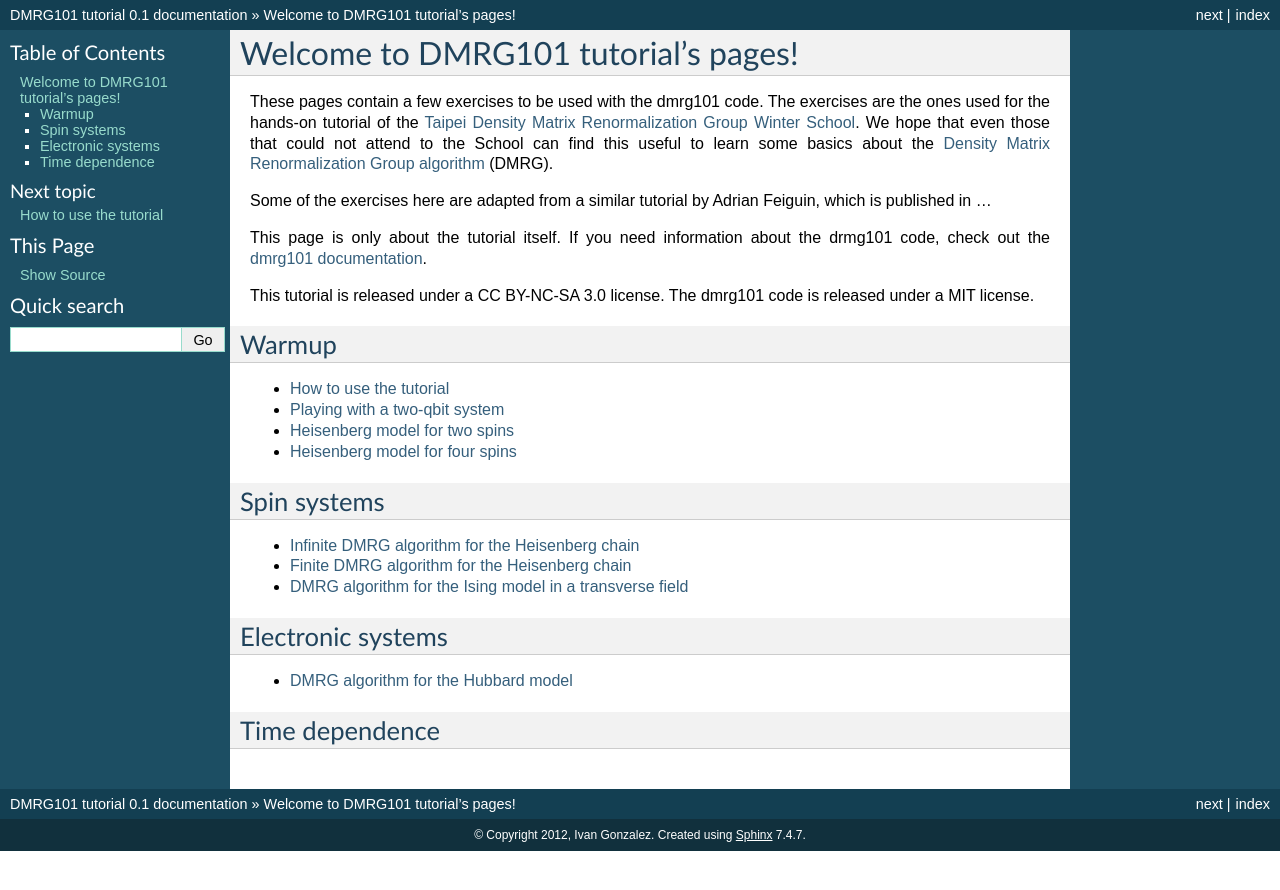
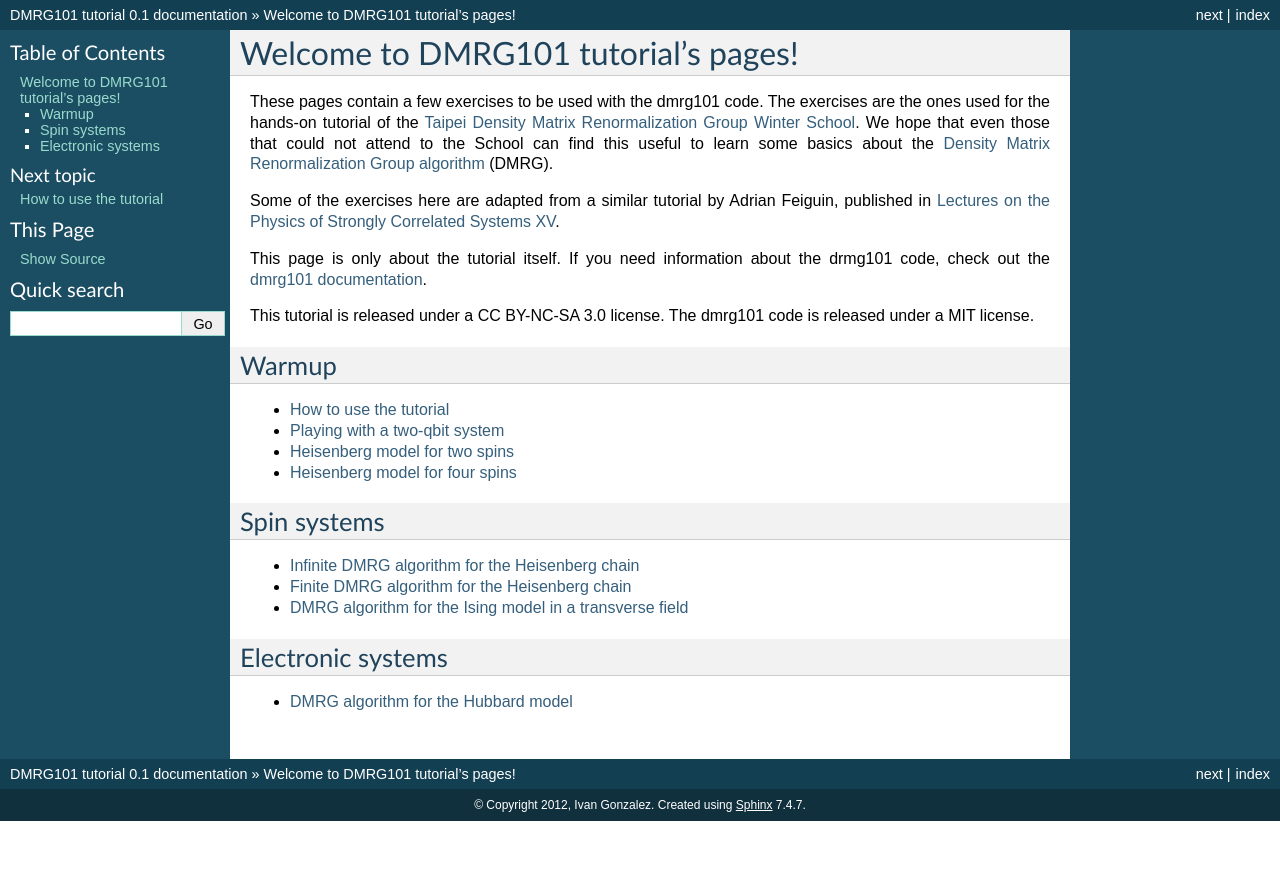
Before and after one commit to iglpdc/dmrg101_tutorial, a Sphinx documentation site: the page built from docs/index.rst, in a window 1280 px wide. Shown: the top 890 px of the page. Built offline with Sphinx 7.4.7, drawn with Linux system fonts in a browser that asks for light colours; formulas are drawn with MathJax 3.

Commit message:
Adding ref for Feiguin's book.

```diff
--- a/docs/index.rst
+++ b/docs/index.rst
@@ -17,7 +17,8 @@
 (DMRG).
 
 Some of the exercises here are adapted from a similar tutorial by Adrian
-Feiguin, which is published in ...
+Feiguin, published in `Lectures on the Physics of Strongly Correlated
+Systems XV <http://scitation.aip.org/proceedings/confproceed/1419.jsp>`_.
 
 This page is only about the tutorial itself. If you need information about
 the drmg101 code, check out the `dmrg101 documentation
```
Also changed, not shown: other parts of docs/index.rst (+5 -6 lines).
